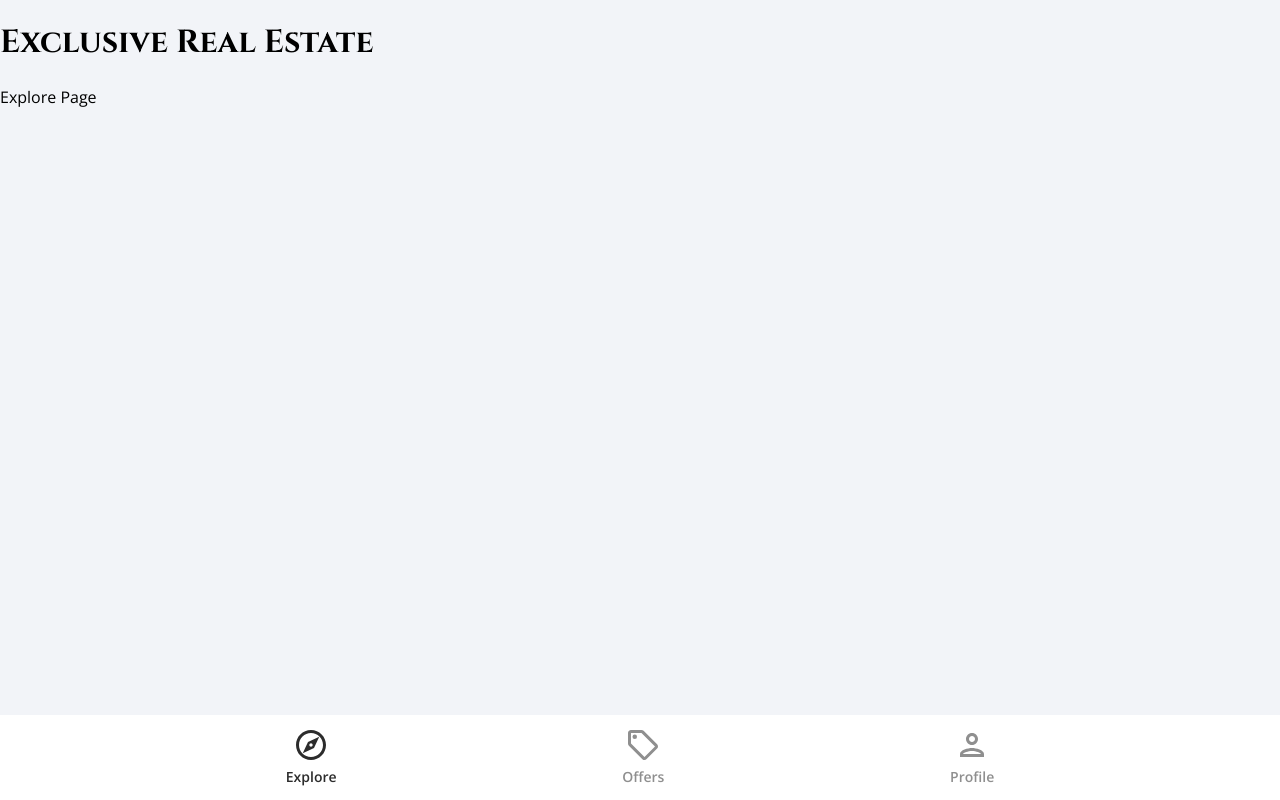
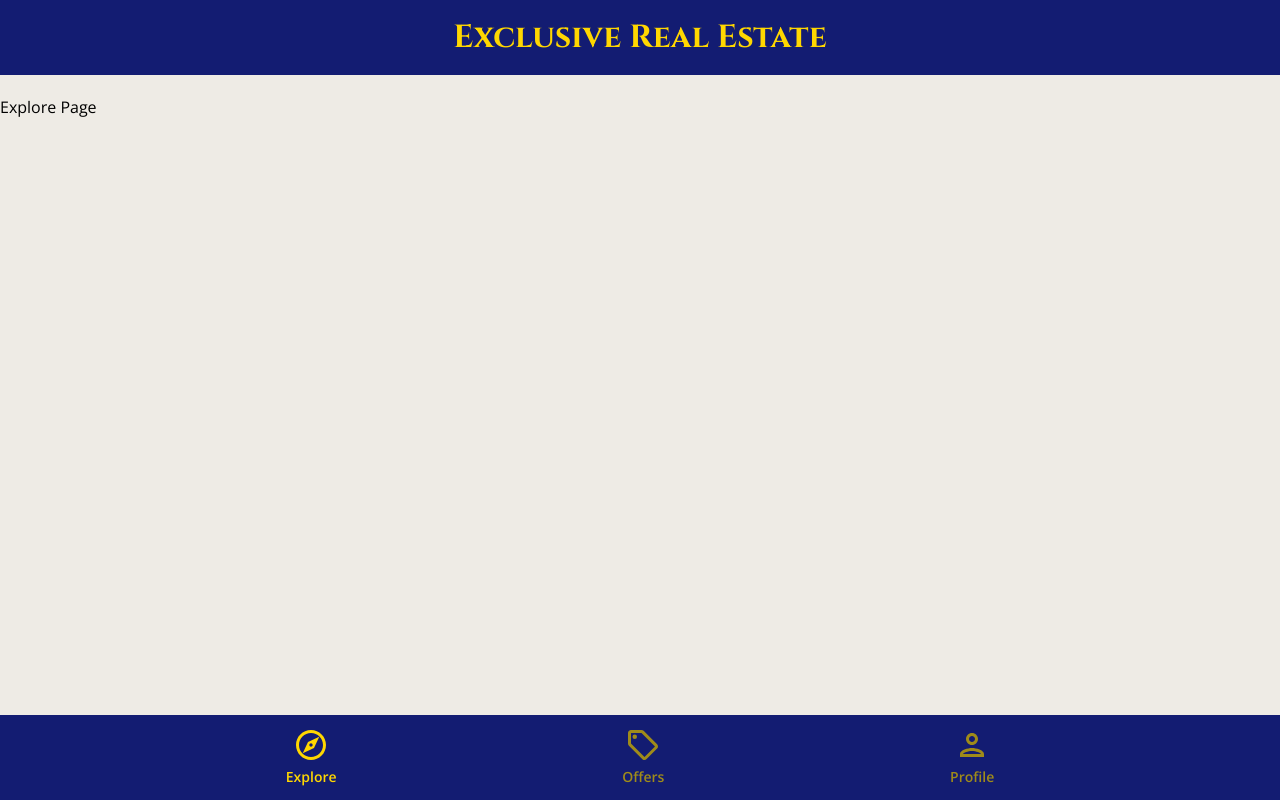
Before and after one commit to ZoranKarbev/exclusive-real-estate, a React (Create React App) app: page / in a window 1280 px wide. Built offline with nearby package versions, Linux system fonts and the light colour scheme.

Commit message:
added Header and changed color scheme

```diff
--- a/src/App.js
+++ b/src/App.js
@@ -7,11 +7,13 @@ import SignUpPage from "./Pages/SignUpPage/SignUpPage";
 import NotFoundPage from "./Pages/NotFoundPage/NotFoundPage";
 // import ProfilePage from "./Pages/ProfilePage/ProfilePage";
 import Footer from "./components/Footer/Footer";
+import Header from "./components/Header/Header";
 
 const App = () => {
   return (
     <div>
-      <h1>Exclusive Real Estate</h1>
+      {/* <h1>Exclusive Real Estate</h1> */}
+      <Header />
       <Routes>
         <Route path="/" element={<ExplorePage />} />
         <Route path="/forgot-password" element={<ForgotPasswordPage />} />
--- a/src/components/Footer/Footer.css
+++ b/src/components/Footer/Footer.css
@@ -4,7 +4,7 @@
   bottom: 0;
   right: 0;
   height: 85px;
-  background-color: #ffffff;
+  background-color: var(--midnight-blue);
   z-index: 1000;
   display: flex;
   justify-content: center;
@@ -37,10 +37,10 @@
   margin-top: 0.25rem;
   font-size: 14px;
   font-weight: 600;
-  color: #8f8f8f;
+  color: var(--old-gold);
 }
 .navbar__list-item__name--active {
-  color: #2c2c2c;
+  color: var(--gold-web-golden);
 }
 .navbar__list-item svg {
     width: 36px;
--- a/src/components/Footer/Footer.js
+++ b/src/components/Footer/Footer.js
@@ -15,15 +15,15 @@ const Footer = () => {
             <nav className="navbar__nav">
                 <ul className="navbar__list">
                     <li className="navbar__list-item" onClick={() => navigate("/")}>
-                        <ExploreIcon fill={pathMatchesRoute("/") ? "#2c2c2c" : "#8f8f8f"} />
+                        <ExploreIcon fill={pathMatchesRoute("/") ? "#ffd700" : "#9F8B1A"} />
                         <p className={pathMatchesRoute("/") ? "navbar__list-item__name--active" : "navbar__list-item__name"}>Explore</p>
                     </li>
                     <li className="navbar__list-item" onClick={() => navigate("/offers")}>
-                        <OffersIcon fill={pathMatchesRoute("/offers") ? "#2c2c2c" : "#8f8f8f"} />
+                        <OffersIcon fill={pathMatchesRoute("/offers") ? "#ffd700" : "#9F8B1A"} />
                         <p className={pathMatchesRoute("/offers") ? "navbar__list-item__name--active" : "navbar__list-item__name"}>Offers</p>
                     </li>
                     <li className="navbar__list-item" onClick={() => navigate("/profile")}>
-                        <PersonOutlineIcon fill={pathMatchesRoute("/profile") ? "#2c2c2c" : "#8f8f8f"} />
+                        <PersonOutlineIcon fill={pathMatchesRoute("/profile") ? "#ffd700" : "#9F8B1A"} />
                         <p className={pathMatchesRoute("/profile") ? "navbar__list-item__name--active" : "navbar__list-item__name"}>Profile</p>
                     </li>
                 </ul>
--- /dev/null
+++ b/src/components/Header/Header.css
@@ -0,0 +1,7 @@
+.header__title {
+    background-color: var(--midnight-blue);
+    color: var(--gold-web-golden);
+    text-align: center;
+    margin-top: 0;
+    padding: 1rem;
+}
--- /dev/null
+++ b/src/components/Header/Header.js
@@ -0,0 +1,9 @@
+import "./Header.css";
+
+const Header = () => {
+    return (
+        <div><h1 className="header__title">Exclusive Real Estate</h1></div>
+    )
+};
+
+export default Header;
--- a/src/index.css
+++ b/src/index.css
@@ -1,8 +1,13 @@
-/* @import url('https://fonts.googleapis.com/css2?family=Montserrat:wght@200;300;400;500;600;700;800;900&display=swap'); */
-/* @import url('https://fonts.googleapis.com/css2?family=Cinzel:wght@400;500;600;700&family=Open+Sans:wght@300;400;500;600;700;800&display=swap'); */
 :root {
   --main-font-family: 'Open Sans', sans-serif;
   --headers-font-family: 'Cinzel', serif;
+  --gold-web-golden: #ffd700;
+  --old-gold: #9F8B1A;
+  --russian-violet: #180b3d;
+  --midnight-blue: #131c72;
+  --pewter-blue: #88a2aa;
+  --isabelline: #eeebe5;
+  --alice-blue: #f2f8fa;
 }
 
 * {
@@ -15,7 +20,7 @@ html::-webkit-scrollbar {
 
 body {
   font-family: var(--main-font-family);
-  background-color: #f2f4f8;
+  background-color: var(--isabelline);
   margin: 0;
   box-sizing: border-box;
 }
```
